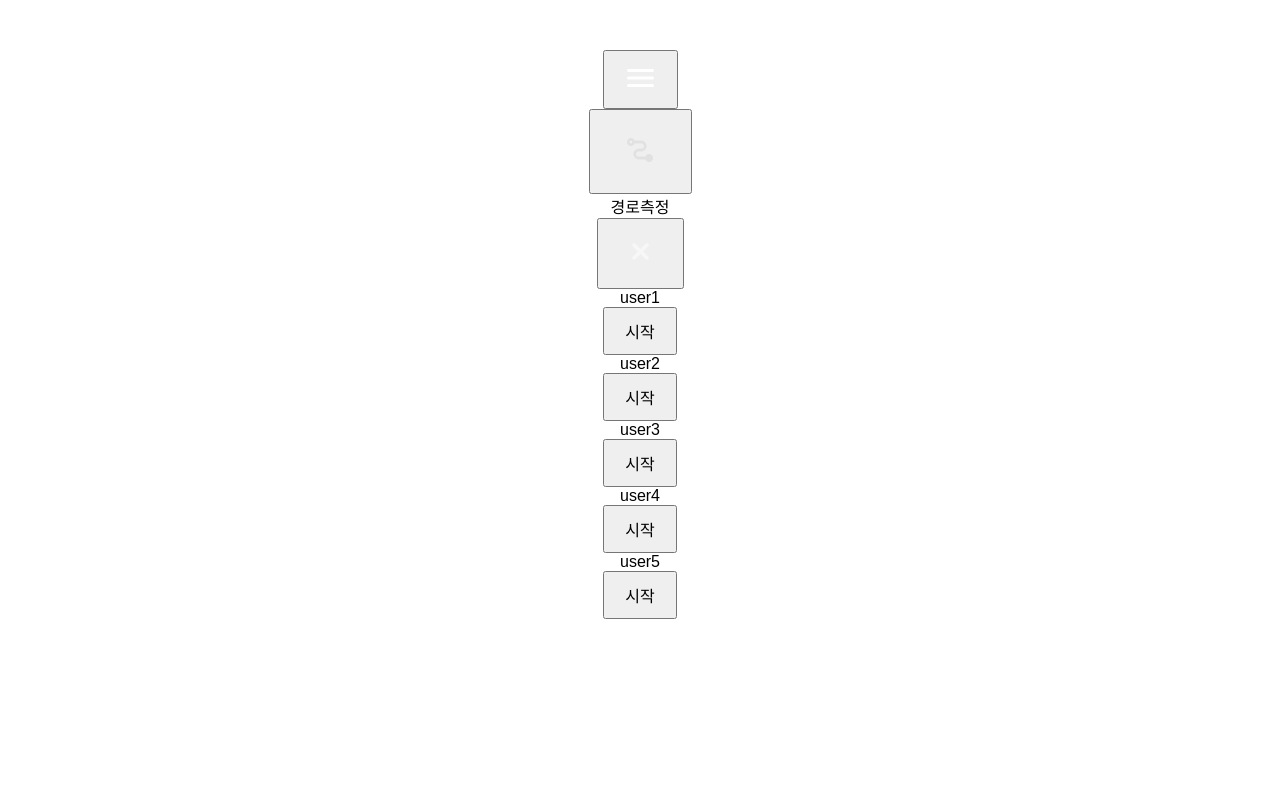
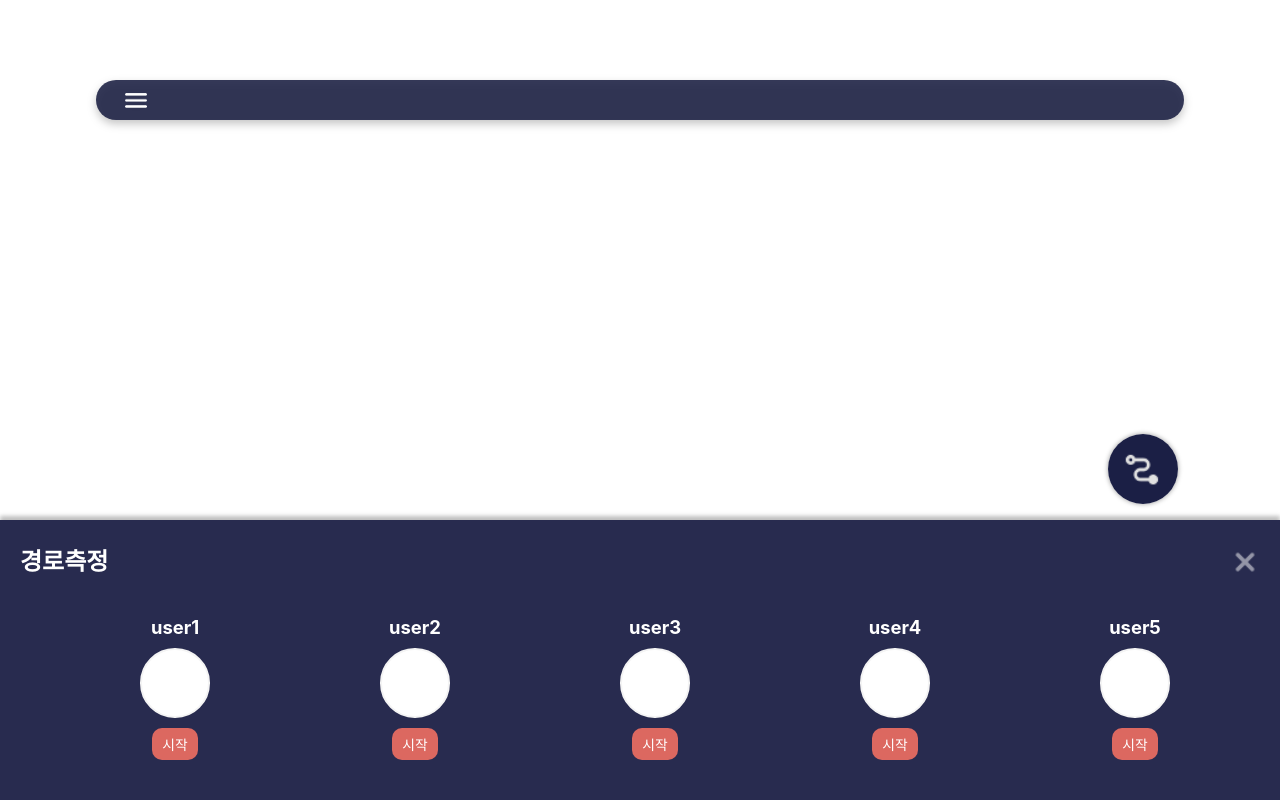
Before and after one commit to kmg0157/RTP_App, a Flask app: page /home in a window 1280 px wide. Run offline with Flask 3, Linux system fonts and the light colour scheme; some libraries are stand-ins or nearby versions.

Commit message:
카카오맵api 리다이렉트 완료

```diff
--- a/static/css/style.css
+++ b/static/css/style.css
@@ -1,11 +1,228 @@
+/* 전체 화면 중앙 정렬 */
 body {
-    font-family: Arial, sans-serif;
-    text-align: center;
-    margin-top: 50px;
+    display: flex;
+    justify-content: center;
+    align-items: center;
+    margin: 0;
+    width:100vw;
+    height: 100vh;
+
 }
 
-button {
-    padding: 10px 20px;
-    font-size: 16px;
+#main-screen {
+    width:100vw;
+    height: 100vh;
+}
+
+
+/* map */
+    #map {
+        position: absolute;
+        left: 50%;
+        top:0%;
+        transform: translate(-50%);
+        width: 100%;
+        height: 100vh;
+    }
+
+/* search_bar */
+    #search-bar {
+        z-index: 1;
+        position: absolute;
+        width: 85%;
+        height: 5%;
+        left: 50%; /* 부모의 가로 중앙 */
+        top: 10%;  /* 화면 위에서 10% */
+        transform: translateX(-50%); /* x축 기준으로 정확히 가운데 */
+        background: rgba(32, 36, 70, 0.9);
+        border-radius: 20px;
+        filter: drop-shadow(0px 4px 4px rgba(0, 0, 0, 0.25));
+    }
+
+
+    #menu-icon {
+        position: absolute;
+        width: 25px;
+        height: 25px;
+        left: 40px;
+        top: 50%;
+        transform: translate(-50%, -50%);
+        background: none;
+        border: none;
+        padding: 0;
+        cursor: pointer;
+    }
+
+
+
+/* tracking_button */
+    .tracking_button {
+        z-index: 1;
+        position: absolute;
+        width: 70px;
+        height: 70px;
+        right: 8%;
+        bottom: 37%;
+
+        background: rgba(3, 7, 49, 0.9);  /* 배경색 */
+        border-radius: 50%;  /* 원 형태 */
+        box-shadow: 0px 0px 5px rgba(0, 0, 0, 0.4);  /* 그림자 효과 */
+        border: none;
+        padding: 0;
+        cursor: pointer;
+        transition: all 0.3s ease-in-out; /* 부드러운 애니메이션 */
+    }
+
+    .path_icon {
+        width: 26px;
+        height: 24px;
+        object-fit: contain;  /* 이미지 비율 맞추기 */
+    }
+
+/* path_container */
+    .path_container {
+        position: absolute;
+        width: 100%;
+        height: 35%;
+        left: 50%;       /* 부모의 가로 중앙으로 이동 */
+        bottom: 0%;      /* 부모의 아래쪽 끝 */
+        transform: translateX(-50%);
+        background: rgba(3, 7, 49, 0.85);
+        box-shadow: 0px -4px 4px rgba(0, 0, 0, 0.25);
+    }
+
+    /* header */
+        .header {
+            position: relative;
+            width: 100%;
+            height: 43px;
+            display: flex;
+            justify-content: space-between;
+            align-items: center;
+            padding: 10 25px;
+            top: 20px;
+        }
+
+        /* title */
+        .title {
+            top:20px;
+            font-family: 'Inter', sans-serif;
+            font-style: normal;
+            font-weight: 700;
+            font-size: 24px;
+            line-height: 22px;
+            color: #FFFFFF;
+            padding: 0 20px;
+        }
+
+        /* close_button */
+        .close_button {
+            position: relative;
+            width: 50px;
+            height: 50px;
+            right: 10px;
+            background: none;
+            border: none;
+            cursor: pointer;
+        }
+
+        /* vector */
+        .vector {
+            width: 100%;
+            height: 100%;
+            object-fit: cover;
+        }
+
+
+    /* user component: 4개의 사용자 프로필을 담는 컨테이너 */
+    /* user_container - 사용자 컴포넌트를 담는 컨테이너 */
+
+
+/* user_container */
+.user_container {
+    display: flex; /* Flexbox 사용 */
+    justify-content: space-evenly; /* 요소들 간에 고르게 간격을 배치 */
+    align-items: center; /* 세로 중앙 정렬 */
+    gap: 20px; /* 요소 간 간격 */
+    overflow-x: auto; /* 가로 스크롤 가능 */
+    padding: 40px 10px 0 40px; /* 왼쪽 40px, 오른쪽 10px 여백 설정 */
+    width: 100%; /* 부모의 전체 너비 */
+    height: auto;
+    position: absolute;
+    left: 50%; /* 가로 중앙 배치 */
+    top: 20%; /* 화면 아래쪽에 배치 */
+    transform: translateX(-50%); /* 가로 정중앙 */
+    scroll-behavior: smooth; /* 스크롤 애니메이션 추가 */
+}
+
+@media (max-height: 680px) {
+    .user_container {
+        height: 70%;  /* 높이를 25%로 줄임 */
+        top: 10%;     /* 화면 위에서 10%로 위치 조정 */
+        padding: 20px 10px 0 20px;
+    }
+}
+
+
+
+/* 초기 스크롤 위치 설정 - 첫 번째 요소 보이기 */
+.user_container::-webkit-scrollbar {
+    display: none; /* 스크롤바 숨기기 (선택 사항) */
+}
+.user_container {
+    scroll-padding-left: 10px; /* 첫 번째 요소와 컨테이너 좌측 간격 설정 */
+}
+
+/* user-profile */
+.user-profile {
+    flex: 0 0 calc(25% - 10px); /* 4개가 최대 보이도록 간격 조정 */
+    max-width: 120px; /* 모바일 화면 기준 너비 제한 */
+    height: auto;
+    display: flex;
+    flex-direction: column; /* 세로 배치 */
+    justify-content: center;
+    align-items: center;
+    gap: 10px; /* 요소 간 간격 */
+}
+
+
+/* 이름 */
+.user-name {
+    font-family: 'Inter', sans-serif;
+    font-size: calc(12px + 0.5vw); /* 반응형 크기 조정 */
+    font-weight: 700;
+    color: #FFFFFF;
+    text-align: center;
+    white-space: nowrap; /* 줄바꿈 방지 */
+}
+
+/* 원형 프로필 사진 */
+.ellipse {
+    width: calc(40px + 2vw); /* 반응형 크기 조정 */
+    height: calc(40px + 2vw);
+    background: #FFFFFF;
+    border: 2px solid #F4F4F4;
+    border-radius: 50%; /* 원형 유지 */
+}
+
+/* 측정 버튼 */
+/* status 버튼 기본 상태 */
+.status-button {
+    font-family: 'Inter', sans-serif;
+    font-size: calc(10px + 0.3vw); /* 반응형 크기 조정 */
+    color: #FFFFFF;
+    background-color: #dc6860; /* 빨간색 */
+    border: none;
+    border-radius: 10px;
+    padding: 6px 10px;
     cursor: pointer;
+    text-align: center;
+    white-space: nowrap;
+    transition: background-color 0.3s, color 0.3s;
 }
+
+/* 초록색 상태 */
+.status-button.active {
+    background-color: #4CAF50; /* 초록색 */
+    color: #FFFFFF;
+}
--- a/templates/home.html
+++ b/templates/home.html
@@ -5,13 +5,14 @@
     <meta name="viewport" content="width=device-width, initial-scale=1.0">
     <title>Map Application</title>
     <link rel="stylesheet" href="../static/css/style.css">
-    <script type="text/javascript" src="https://dapi.kakao.com/v2/maps/sdk.js?appkey=0743e763f04137773c2a4841e1de5a1b"></script>
+    <script src="https://dapi.kakao.com/v2/maps/sdk.js?appkey=c36a051ea098309596c5ee100a8c0de5"></script>
 </head>
 <body>
     <!-- 메인 화면 -->
     <div id="main-screen">
         <!-- 지도 영역 -->
         <div id="map"></div>
+        <script src="../static/js/map.js"></script>
 
         <!-- 검색바 -->
         <div id="search-bar">
@@ -68,8 +69,6 @@
             </div>
         </div>
     </div>
-
-    <script src="../static/js/map.js"></script>
     <script src="/static/js/status_btn.js"></script>
 </body>
 </html>
```
